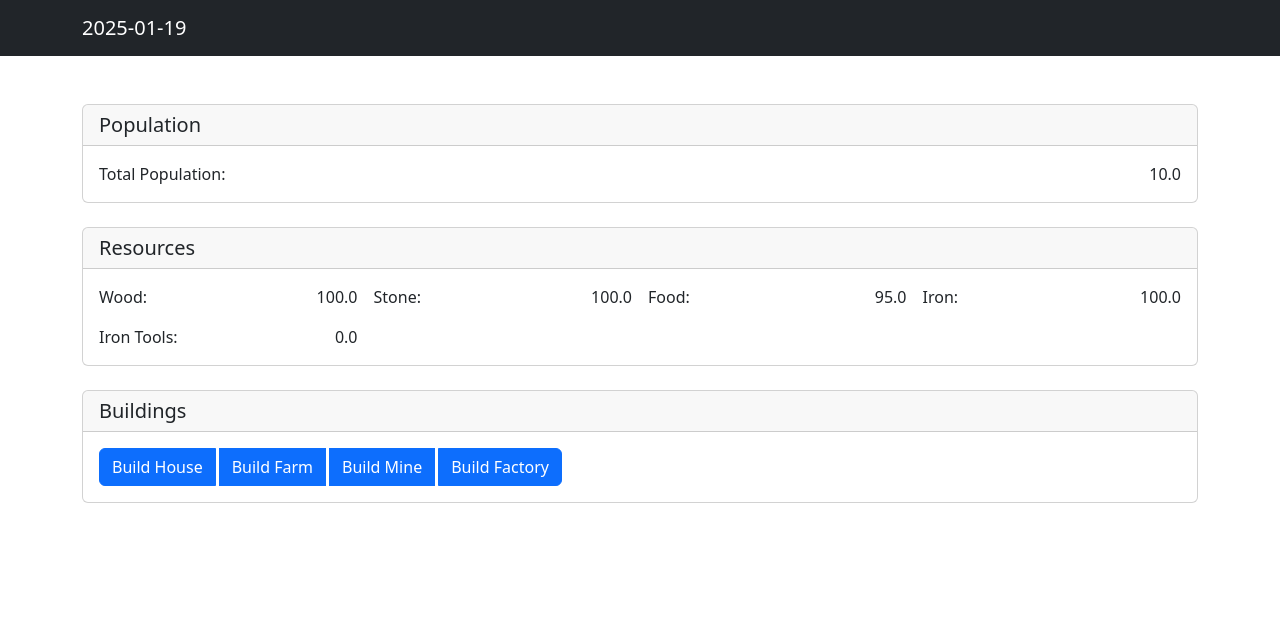
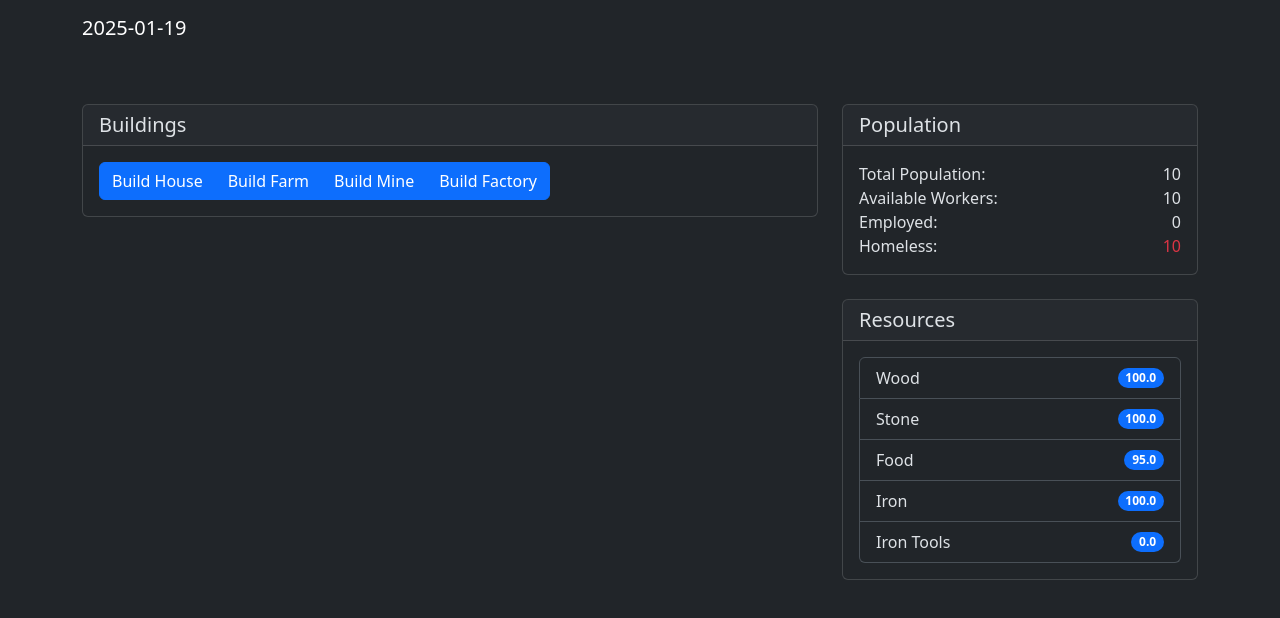
Before and after one commit to c1921/2025-01-19, a Vue app: page / in a window 1280 px wide. Shown: the top 618 px of the page. Built offline with nearby package versions, Linux system fonts and the light colour scheme.

Commit message:
新增：住房与人口

```diff
--- a/index.html
+++ b/index.html
@@ -1,5 +1,5 @@
 <!doctype html>
-<html lang="en">
+<html lang="en" data-bs-theme="dark">
   <head>
     <meta charset="UTF-8" />
     <link rel="icon" type="image/svg+xml" href="/vite.svg" />
--- a/src/components/BuildingCard.vue
+++ b/src/components/BuildingCard.vue
@@ -3,6 +3,16 @@
     <div class="card-body">
       <h5 class="card-title">{{ building.name }}</h5>
       <div class="mb-2">Level {{ building.level }}</div>
+
+      <!-- 住宅建筑信息 -->
+      <template v-if="isResidentialBuilding(building)">
+        <div class="mb-3">
+          Population: {{ building.occupied }}/{{ building.capacity }}
+        </div>
+      </template>
+
+      <!-- 生产建筑信息 -->
+      <template v-else-if="isProductionBuilding(building)">
         <div class="mb-2">Production Rate: {{ building.productionRate.toFixed(1) }}/s</div>
         <div class="mb-3">
           Workers: {{ building.workers }}/{{ building.maxWorkers }}
@@ -29,6 +39,7 @@
             </div>
           </div>
         </div>
+      </template>
 
       <!-- 建筑控制按钮 -->
       <div class="btn-group">
@@ -38,6 +49,9 @@
         >
           Upgrade
         </button>
+
+        <!-- 生产建筑的工人控制按钮 -->
+        <template v-if="isProductionBuilding(building)">
           <button
             @click="$emit('addWorker')"
             class="btn btn-primary btn-sm"
@@ -52,6 +66,7 @@
           >
             Remove Worker
           </button>
+        </template>
       </div>
     </div>
   </div>
@@ -59,6 +74,11 @@
 
 <script setup lang="ts">
 import { type Building } from '../types/game'
+import { useBuildings } from '../composables/useBuildings'
+import { useProduction } from '../composables/useProduction'
+
+const { products } = useProduction()
+const { isProductionBuilding, isResidentialBuilding } = useBuildings(products)
 
 defineProps<{
   building: Building
@@ -70,18 +90,3 @@ defineEmits<{
   (e: 'removeWorker'): void
 }>()
 </script>
-
-<style>
-.progress-bar.no-transition {
-  transition: none !important;
-}
-
-.btn-group {
-  display: flex;
-  gap: 4px;
-}
-
-.btn-group .btn {
-  flex: 1;
-}
-</style>
--- a/src/components/MainContainer.vue
+++ b/src/components/MainContainer.vue
@@ -1,8 +1,8 @@
 <template>
   <div class="container py-4">
-    <PopulationPanel :population="population" />
-    <ResourcesPanel :resources="resources" />
-
+    <div class="row">
+      <!-- 左侧建筑区域 -->
+      <div class="col-md-8">
         <div class="card">
           <div class="card-header">
             <h5 class="card-title mb-0">Buildings</h5>
@@ -13,7 +13,7 @@
                 <button
                   v-for="type in buildingTypes"
                   :key="type"
-              @click="buildNewBuilding(type)"
+                  @click="onBuildNewBuilding(type)"
                   class="btn btn-primary"
                 >
                   Build {{ getBuildingName(type) }}
@@ -22,15 +22,26 @@
             </div>
 
             <div class="row g-4">
-          <div class="col-md-4" v-for="building in buildings" :key="building.id">
+              <div class="col-md-6" v-for="building in buildings" :key="building.id">
                 <BuildingCard
                   :building="building"
-              @upgrade="upgradeBuilding(building)"
+                  @upgrade="onUpgradeBuilding(building)"
                   @add-worker="addWorker(building)"
                   @remove-worker="removeWorker(building)"
                 />
               </div>
             </div>
+          </div>
+        </div>
+      </div>
+
+      <!-- 右侧信息面板 -->
+      <div class="col-md-4">
+        <PopulationPanel
+          :population="population"
+          :buildings="buildings"
+        />
+        <ResourcesPanel :resources="resources" />
       </div>
     </div>
   </div>
@@ -45,10 +56,9 @@ import { useResources } from '../composables/useResources'
 import { usePopulation } from '../composables/usePopulation'
 import { useProduction } from '../composables/useProduction'
 import { useBuildings } from '../composables/useBuildings'
-import { type Building, ResourceType } from '../types/game'
+import { type Building, BuildingType, ResourceType, type Resource } from '../types/game'
 
 const { resources, updateResource } = useResources()
-const { population, updatePopulation } = usePopulation(resources)
 const { products, TICK_RATE, LABOR_PER_SECOND } = useProduction()
 const {
   buildings,
@@ -56,11 +66,15 @@ const {
   getBuildingName,
   buildNewBuilding,
   upgradeBuilding,
-  getResourceTypeForBuilding
+  getResourceTypeForBuilding,
+  isProductionBuilding
 } = useBuildings(products)
+const { population, updatePopulation, assignHousing } = usePopulation(resources, buildings)
 
 const addWorker = (building: Building) => {
-  if (population.value.available > 0 && building.workers < building.maxWorkers) {
+  if (isProductionBuilding(building) &&
+      population.value.available > 0 &&
+      building.workers < building.maxWorkers) {
     building.workers++
     population.value.employed++
     population.value.available--
@@ -68,7 +82,7 @@ const addWorker = (building: Building) => {
 }
 
 const removeWorker = (building: Building) => {
-  if (building.workers > 0) {
+  if (isProductionBuilding(building) && building.workers > 0) {
     building.workers--
     population.value.employed--
     population.value.available++
@@ -76,25 +90,26 @@ const removeWorker = (building: Building) => {
 }
 
 const produceResources = () => {
-  buildings.value.forEach(building => {
-    // 基础资源生产（矿场、农场等）
+  buildings.value.forEach((building: Building) => {
+    if (isProductionBuilding(building)) {
+      // 基础资源生产
       const resourceType = getResourceTypeForBuilding(building.type)
       if (resourceType) {
-      const resource = resources.value.find(r => r.type === resourceType)
+        const resource = resources.value.find((r: Resource) => r.type === resourceType)
         if (resource) {
           const production = building.productionRate * (building.workers / building.maxWorkers) * (TICK_RATE / 1000)
           resource.amount += production
         }
       }
 
-    // 产品生产（工厂等）
+      // 产品生产
       if (building.producing) {
         const laborPerTick = (building.workers * LABOR_PER_SECOND * building.level) * (TICK_RATE / 1000)
         building.currentLabor += laborPerTick
 
         if (building.currentLabor >= building.producing.laborRequired) {
           const canProduce = building.producing.resourceCosts.every(cost => {
-          const resource = resources.value.find(r => r.type === cost.type)
+            const resource = resources.value.find((r: Resource) => r.type === cost.type)
             return resource && resource.amount >= cost.amount
           })
 
@@ -108,14 +123,15 @@ const produceResources = () => {
             building.currentLabor -= building.producing.laborRequired
 
             // 添加产品到库存
-          updateResource(ResourceType.IRON_TOOLS, 1)  // 使用 ResourceType 而不是 ProductType
+            updateResource(ResourceType.IRON_TOOLS, 1)
+          }
         }
       }
     }
   })
 
-  // 人口消耗食物（也需要按tick rate调整）
-  const food = resources.value.find(r => r.type === ResourceType.FOOD)
+  // 人口消耗食物
+  const food = resources.value.find((r: Resource) => r.type === ResourceType.FOOD)
   if (food) {
     food.amount -= population.value.foodConsumption * population.value.total * (TICK_RATE / 1000)
   }
@@ -126,13 +142,23 @@ let populationInterval: number
 
 onMounted(() => {
   productionInterval = setInterval(produceResources, TICK_RATE)
-  populationInterval = setInterval(() => updatePopulation(TICK_RATE), TICK_RATE)
+  populationInterval = setInterval(updatePopulation, TICK_RATE)
 })
 
 onUnmounted(() => {
   clearInterval(productionInterval)
   clearInterval(populationInterval)
 })
+
+const onBuildNewBuilding = (type: BuildingType) => {
+  buildNewBuilding(type)
+  assignHousing()
+}
+
+const onUpgradeBuilding = (building: Building) => {
+  upgradeBuilding(building)
+  assignHousing()
+}
 </script>
 
 <style>
--- a/src/components/PopulationPanel.vue
+++ b/src/components/PopulationPanel.vue
@@ -8,7 +8,19 @@
         <div class="col-md">
           <div class="d-flex justify-content-between">
             <span>Total Population:</span>
-            <span>{{ population.total.toFixed(1) }}</span>
+            <span>{{ Math.floor(population.total) }}</span>
+          </div>
+          <div class="d-flex justify-content-between">
+            <span>Available Workers:</span>
+            <span>{{ Math.floor(population.available) }}</span>
+          </div>
+          <div class="d-flex justify-content-between">
+            <span>Employed:</span>
+            <span>{{ Math.floor(population.employed) }}</span>
+          </div>
+          <div class="d-flex justify-content-between">
+            <span>Homeless:</span>
+            <span :class="{ 'text-danger': homeless > 0 }">{{ homeless }}</span>
           </div>
         </div>
         <!-- ... other population stats ... -->
@@ -18,9 +30,30 @@
 </template>
 
 <script setup lang="ts">
-import { type Population } from '../types/game'
+import { computed } from 'vue'
+import { type Population, type Building } from '../types/game'
+import { useBuildings } from '../composables/useBuildings'
+import { useProduction } from '../composables/useProduction'
 
-defineProps<{
-  population: Population
+const props = defineProps<{
+  population: Population,
+  buildings: Building[]
 }>()
+
+const { products } = useProduction()
+const { isResidentialBuilding } = useBuildings(products)
+
+// 计算无家可归人数
+const homeless = computed(() => {
+  const totalHousing = props.buildings
+    .filter(isResidentialBuilding)
+    .reduce((sum, building) => {
+      if (isResidentialBuilding(building)) {
+        return sum + building.capacity
+      }
+      return sum
+    }, 0)
+
+  return Math.max(0, Math.floor(props.population.total - totalHousing))
+})
 </script>
--- a/src/components/ResourcesPanel.vue
+++ b/src/components/ResourcesPanel.vue
@@ -4,14 +4,18 @@
       <h5 class="card-title mb-0">Resources</h5>
     </div>
     <div class="card-body">
-      <div class="row g-3">
-        <div class="col-md-3" v-for="resource in resources" :key="resource.id">
-          <div class="d-flex justify-content-between">
-            <span>{{ resource.name }}:</span>
-            <span>{{ resource.amount.toFixed(1) }}</span>
-          </div>
-        </div>
-      </div>
+      <ul class="list-group">
+        <li
+          v-for="resource in resources"
+          :key="resource.id"
+          class="list-group-item d-flex justify-content-between align-items-center"
+        >
+          {{ resource.name }}
+          <span class="badge bg-primary rounded-pill">
+            {{ resource.amount.toFixed(1) }}
+          </span>
+        </li>
+      </ul>
     </div>
   </div>
 </template>
--- a/src/composables/useBuildings.ts
+++ b/src/composables/useBuildings.ts
@@ -1,5 +1,14 @@
 import { ref, type Ref } from 'vue'
-import { type Building, type Product, BuildingType, ResourceType } from '../types/game'
+import {
+  type Building,
+  type Product,
+  BuildingType,
+  BuildingCategory,
+  BuildingCategories,
+  type ProductionBuilding,
+  type ResidentialBuilding,
+  ResourceType
+} from '../types/game'
 
 export function useBuildings(products: Ref<Product[]>) {
   const buildings = ref<Building[]>([])
@@ -16,24 +25,52 @@ export function useBuildings(products: Ref<Product[]>) {
   }
 
   const buildNewBuilding = (type: BuildingType) => {
-    const building: Building = {
+    const baseBuilding = {
       id: buildings.value.length + 1,
       name: getBuildingName(type),
       type,
       level: 1,
-      productionRate: 1,
-      workers: 0,
-      maxWorkers: 5,
-      currentLabor: 0,
-      producing: type === BuildingType.FACTORY ? products.value[0] : undefined
     }
-    buildings.value.push(building)
+
+    if (BuildingCategories[type] === BuildingCategory.RESIDENTIAL) {
+      const residentialBuilding: ResidentialBuilding = {
+        ...baseBuilding,
+        capacity: 5,    // 初始容纳5人
+        occupied: 0
+      }
+      buildings.value.push(residentialBuilding)
+    } else {
+      const productionBuilding: ProductionBuilding = {
+        ...baseBuilding,
+        productionRate: 1,
+        workers: 0,
+        maxWorkers: 5,
+        currentLabor: 0,
+        producing: type === BuildingType.FACTORY ? products.value[0] : undefined
+      }
+      buildings.value.push(productionBuilding)
+    }
   }
 
   const upgradeBuilding = (building: Building) => {
     building.level++
-    building.productionRate = building.level * 1.5
-    building.maxWorkers = 5 + Math.floor(building.level / 2)
+
+    if (BuildingCategories[building.type] === BuildingCategory.RESIDENTIAL) {
+      const residential = building as ResidentialBuilding
+      residential.capacity = 5 + Math.floor(building.level * 2)  // 每级增加2个容量
+    } else {
+      const production = building as ProductionBuilding
+      production.productionRate = building.level * 1.5
+      production.maxWorkers = 5 + Math.floor(building.level / 2)
+    }
+  }
+
+  const isProductionBuilding = (building: Building): building is ProductionBuilding => {
+    return BuildingCategories[building.type] === BuildingCategory.PRODUCTION
+  }
+
+  const isResidentialBuilding = (building: Building): building is ResidentialBuilding => {
+    return BuildingCategories[building.type] === BuildingCategory.RESIDENTIAL
   }
 
   const getResourceTypeForBuilding = (buildingType: BuildingType): ResourceType | null => {
@@ -55,6 +92,8 @@ export function useBuildings(products: Ref<Product[]>) {
     getBuildingName,
     buildNewBuilding,
     upgradeBuilding,
-    getResourceTypeForBuilding
+    getResourceTypeForBuilding,
+    isProductionBuilding,
+    isResidentialBuilding
   }
 }
--- a/src/composables/usePopulation.ts
+++ b/src/composables/usePopulation.ts
@@ -1,26 +1,52 @@
 import { ref, type Ref } from 'vue'
-import { type Population, type Resource, ResourceType } from '../types/game'
+import { type Population, type Resource, type Building, ResourceType } from '../types/game'
+import { useBuildings } from './useBuildings'
 
-export function usePopulation(resources: Ref<Resource[]>) {
+export function usePopulation(resources: Ref<Resource[]>, buildings: Ref<Building[]>) {
   const population = ref<Population>({
-    total: 10,
-    employed: 0,
-    available: 10,
-    growth: 0.1,
-    foodConsumption: 0.1
+    total: 10,        // 总人口
+    employed: 0,      // 已雇佣工人
+    available: 10,    // 可用工人
+    growth: 0,        // 移除增长率
+    foodConsumption: 0.1  // 每人每秒食物消耗
   })
 
-  const updatePopulation = (tickRate: number) => {
+  const { isResidentialBuilding } = useBuildings(ref([]))
+
+  // 分配住房 - 尽可能多地安置人口，但不限制总人口
+  const assignHousing = () => {
+    // 获取所有住宅建筑
+    const residentialBuildings = buildings.value.filter(isResidentialBuilding)
+
+    // 先清空所有住宅的入住人数
+    residentialBuildings.forEach(building => {
+      if (isResidentialBuilding(building)) {
+        building.occupied = 0
+      }
+    })
+
+    // 尽可能分配人口到住宅
+    let remainingPopulation = population.value.total
+    residentialBuildings.forEach(building => {
+      if (isResidentialBuilding(building)) {
+        const toAssign = Math.min(remainingPopulation, building.capacity)
+        building.occupied = toAssign
+        remainingPopulation -= toAssign
+      }
+    })
+  }
+
+  const updatePopulation = () => {
     const food = resources.value.find((r: Resource) => r.type === ResourceType.FOOD)
-    if (food && food.amount > population.value.foodConsumption * population.value.total) {
-      const growth = (population.value.growth / 60) * (tickRate / 1000)
-      population.value.total += growth
-      population.value.available += growth
+    if (food && food.amount <= 0) {
+      console.log('No food available!')
     }
+    assignHousing() // 每次更新时重新分配住房
   }
 
   return {
     population,
-    updatePopulation
+    updatePopulation,
+    assignHousing
   }
 }
--- a/src/types/game.ts
+++ b/src/types/game.ts
@@ -1,15 +1,52 @@
-// 建筑类型
-export interface Building {
+// 建筑基础接口
+export interface BuildingBase {
   id: number;
   name: string;
   type: BuildingType;
   level: number;
+}
+
+// 生产类建筑
+export interface ProductionBuilding extends BuildingBase {
   productionRate: number;
   workers: number;
   maxWorkers: number;
-  currentLabor: number;  // 当前累积的劳动点数
+  currentLabor: number;
   producing?: Product;
 }
+
+// 住宅类建筑
+export interface ResidentialBuilding extends BuildingBase {
+  capacity: number;      // 可容纳人口
+  occupied: number;      // 已入住人口
+}
+
+// 建筑类型枚举
+export enum BuildingType {
+  // 住宅类
+  HOUSE = 'house',
+  // 生产类
+  FARM = 'farm',
+  MINE = 'mine',
+  FACTORY = 'factory'
+}
+
+// 建筑类别
+export enum BuildingCategory {
+  RESIDENTIAL = 'residential',
+  PRODUCTION = 'production'
+}
+
+// 建筑类型映射
+export const BuildingCategories: Record<BuildingType, BuildingCategory> = {
+  [BuildingType.HOUSE]: BuildingCategory.RESIDENTIAL,
+  [BuildingType.FARM]: BuildingCategory.PRODUCTION,
+  [BuildingType.MINE]: BuildingCategory.PRODUCTION,
+  [BuildingType.FACTORY]: BuildingCategory.PRODUCTION,
+}
+
+// Building 类型现在是两种建筑的联合类型
+export type Building = ProductionBuilding | ResidentialBuilding;
 
 // 资源类型
 export interface Resource {
@@ -17,14 +54,6 @@ export interface Resource {
   name: string;
   amount: number;
   type: ResourceType;
-}
-
-// 建筑类型枚举
-export enum BuildingType {
-  HOUSE = 'house',
-  FARM = 'farm',
-  MINE = 'mine',
-  FACTORY = 'factory'
 }
 
 // 资源类型枚举
```
Lines whose indentation alone changed are shown as unchanged.
